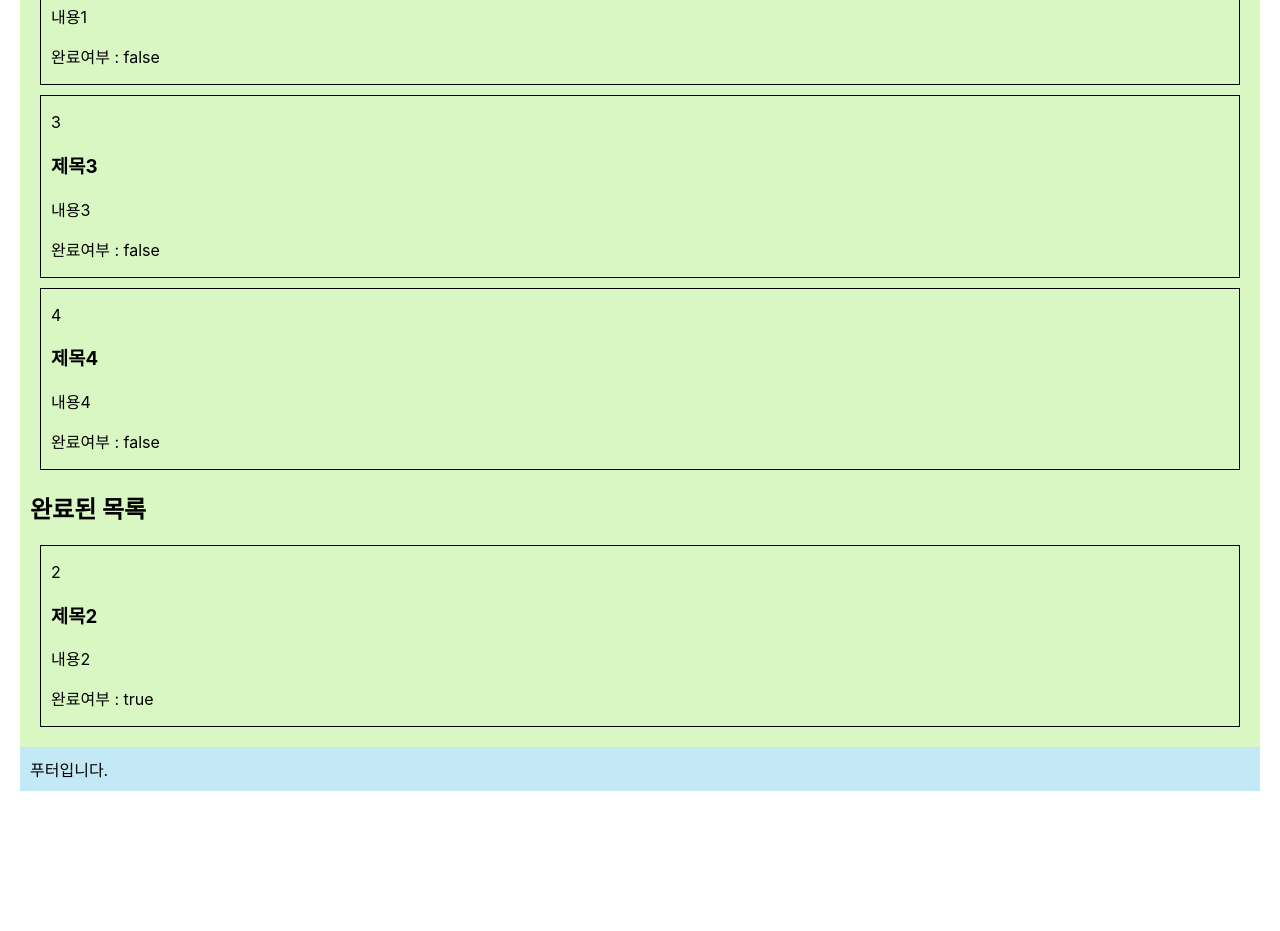
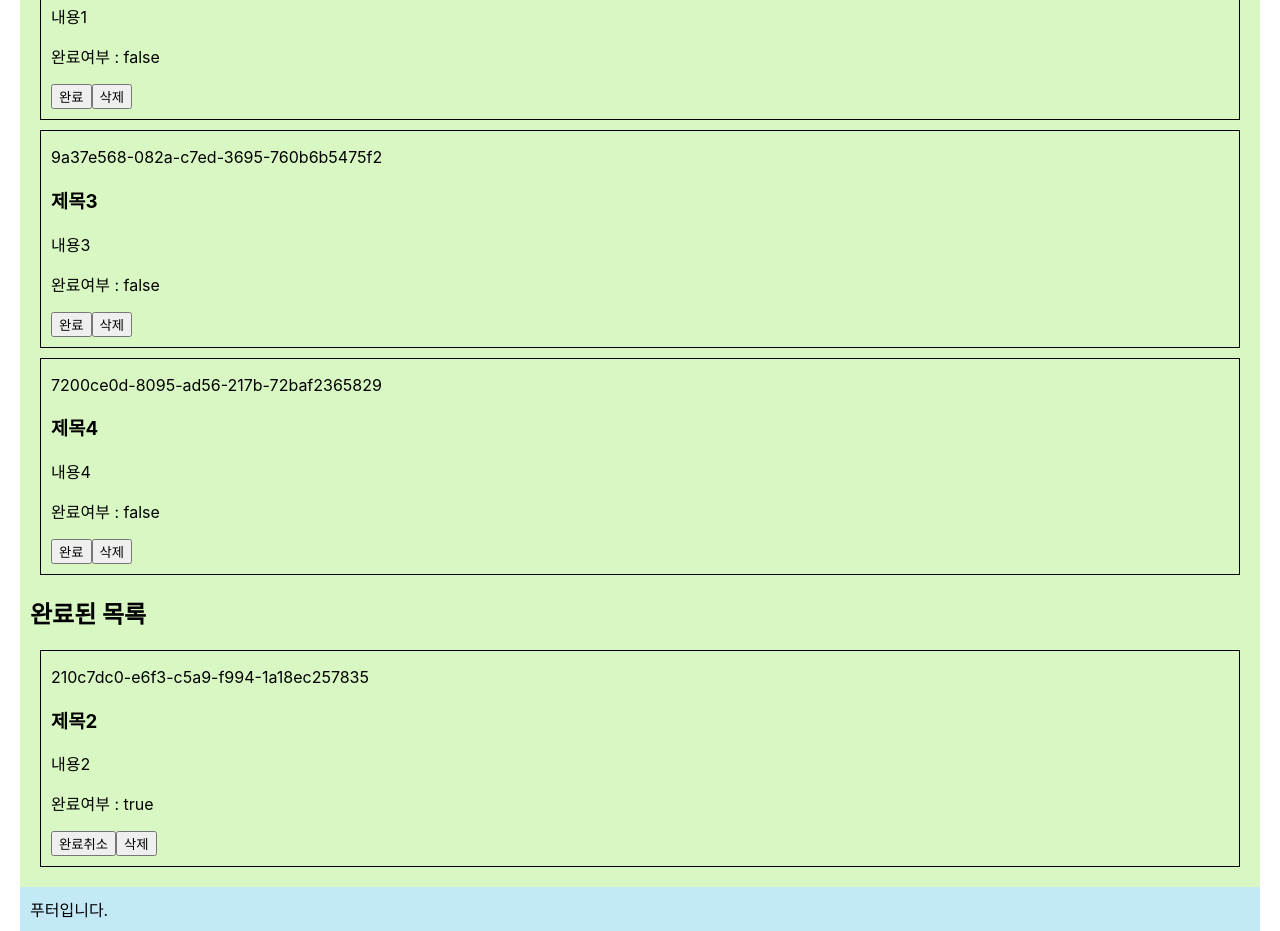
Before and after one commit to gggimmmin/second-todo-list, a React (Create React App) app: page / in a window 1280 px wide. Shown: the part 320-1251 px from the top of the page. Before the commit the page ends 1111 px from the top, so only its background shows below. Built offline with nearby package versions, Linux system fonts and the light colour scheme.

Commit message:
feat: to-do-list CRUD 구현

```diff
--- a/package.json
+++ b/package.json
@@ -9,6 +9,7 @@
     "react": "^18.2.0",
     "react-dom": "^18.2.0",
     "react-scripts": "5.0.1",
+    "react-uuid": "^2.0.0",
     "web-vitals": "^2.1.4"
   },
   "scripts": {
--- a/src/App.jsx
+++ b/src/App.jsx
@@ -1,39 +1,36 @@
 import React, { useState } from "react";
+import uuid from "react-uuid";
 
 function App() {
+  const [title, setTitle] = useState("");
+  const [content, setContent] = useState("");
+
   const [todos, setTodos] = useState([
     {
-      id: 1,
+      id: uuid(),
       title: "제목1",
       content: "내용1",
       isDone: false,
     },
     {
-      id: 2,
+      id: uuid(),
       title: "제목2",
       content: "내용2",
       isDone: true,
     },
     {
-      id: 3,
+      id: uuid(),
       title: "제목3",
       content: "내용3",
       isDone: false,
     },
     {
-      id: 4,
+      id: uuid(),
       title: "제목4",
       content: "내용4",
       isDone: false,
     },
   ]);
-
-  const todoList = todos.filter((todo) => {
-    return todo.isDone === false;
-  });
-  const doneList = todos.filter((todo) => {
-    return todo.isDone === true;
-  });
 
   return (
     <div>
@@ -52,16 +49,41 @@ function App() {
         }}
       >
         <div>
-          <input />
-          <input />
-          <button>입력</button>
+          <form
+            onSubmit={(e) => {
+              e.preventDefault();
+              const newTodo = {
+                id: uuid(),
+                title: title,
+                content: content,
+                isDone: false,
+              };
+              setTodos([...todos, newTodo]);
+            }}
+          >
+            <input
+              value={title}
+              onChange={(e) => {
+                setTitle(e.target.value);
+              }}
+            />
+            <input
+              value={content}
+              onChange={(e) => {
+                setContent(e.target.value);
+              }}
+            />
+            <button type="submit">입력</button>
+          </form>
         </div>
         <div>
           <h1>리스트 영역</h1>
 
           <div>
             <h2>할 일 목록</h2>
-            {todoList.map((todo) => {
+            {todos
+              .filter((todo) => todo.isDone === false)
+              .map((todo) => {
                 return (
                   <div
                     key={todo.id}
@@ -69,19 +91,49 @@ function App() {
                       border: "1px solid black",
                       margin: "10px",
                       paddingLeft: "10px",
+                      paddingBottom: "10px",
                     }}
                   >
                     <p>{todo.id}</p>
                     <h3>{todo.title}</h3>
                     <p>{todo.content}</p>
                     <p>완료여부 : {todo.isDone.toString()}</p>
+                    <button
+                      onClick={() => {
+                        const newTodos = todos.map((item) => {
+                          if (item.id === todo.id) {
+                            return {
+                              ...item,
+                              isDone: !item.isDone,
+                            };
+                          } else {
+                            return item;
+                          }
+                        });
+                        setTodos(newTodos);
+                      }}
+                    >
+                      완료
+                    </button>
+                    <button
+                      onClick={() => {
+                        const deletedTodos = todos.filter((item) => {
+                          return item.id !== todo.id;
+                        });
+                        setTodos(deletedTodos);
+                      }}
+                    >
+                      삭제
+                    </button>
                   </div>
                 );
               })}
           </div>
           <div>
             <h2>완료된 목록</h2>
-            {doneList.map((todo) => {
+            {todos
+              .filter((todo) => todo.isDone === true)
+              .map((todo) => {
                 return (
                   <div
                     key={todo.id}
@@ -89,12 +141,40 @@ function App() {
                       border: "1px solid black",
                       margin: "10px",
                       paddingLeft: "10px",
+                      paddingBottom: "10px",
                     }}
                   >
                     <p>{todo.id}</p>
                     <h3>{todo.title}</h3>
                     <p>{todo.content}</p>
                     <p>완료여부 : {todo.isDone.toString()}</p>
+                    <button
+                      onClick={() => {
+                        const newTodos = todos.map((item) => {
+                          if (item.id === todo.id) {
+                            return {
+                              ...item,
+                              isDone: !item.isDone,
+                            };
+                          } else {
+                            return item;
+                          }
+                        });
+                        setTodos(newTodos);
+                      }}
+                    >
+                      완료취소
+                    </button>
+                    <button
+                      onClick={() => {
+                        const deletedTodos = todos.filter((item) => {
+                          return item.id !== todo.id;
+                        });
+                        setTodos(deletedTodos);
+                      }}
+                    >
+                      삭제
+                    </button>
                   </div>
                 );
               })}
```
Also changed, not shown: 1 other file (tests, documents, lock files or other folders). Lines whose indentation alone changed are shown as unchanged.
